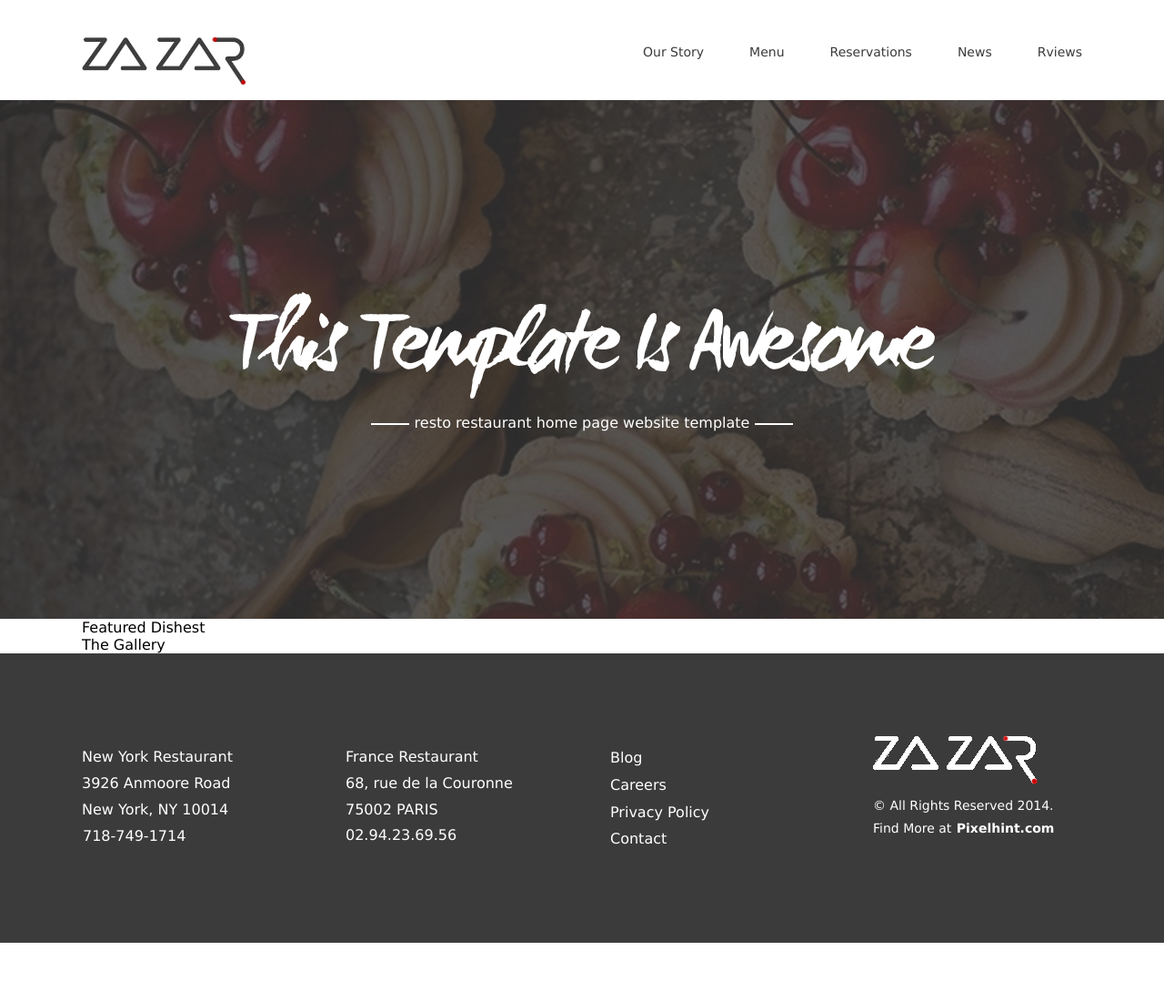
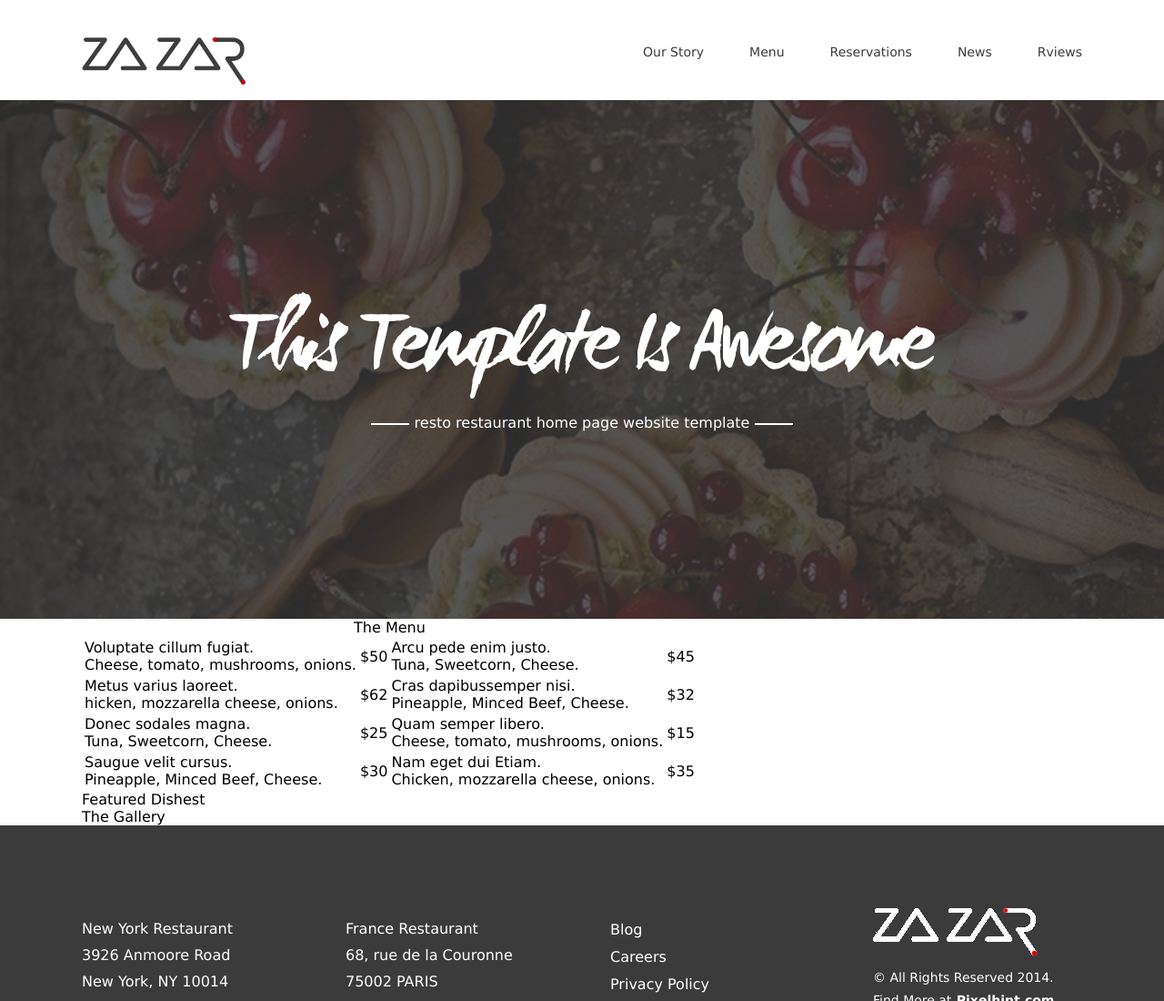
Before and after one commit to AriesDeng/blackpig1, a plain HTML site: page index.html in a window 1280 px wide. Shown: the top 1100 px of the page at 91% size. Before the commit the page ends 1036 px from the top, so only its background shows below. Drawn offline with Linux system fonts and the light colour scheme.

Commit message:
自己写了index-list部分

```diff
--- a/index.html
+++ b/index.html
@@ -33,7 +33,58 @@
 			</p>
 		</div>
 	</div>
-	<div class="index-list public-container"></div>
+	<div class="index-list public-container">
+		<table class="dish-table">
+			<caption>The Menu</caption>
+			<tr>
+				<td><p class="index-list-dishname">Voluptate cillum fugiat.</p>
+					<p class="dish-material">Cheese, tomato, mushrooms, onions.</p>
+				</td>
+				<td class="dish-price">$50</td>
+				<td>
+					<p class="index-list-dishname">Arcu pede enim justo.</p>
+					<p class="dish-material">Tuna, Sweetcorn, Cheese.</p>
+				</td>
+				<td class="dish-price">$45</td>
+			</tr>
+			<tr>
+				<td>
+					<p class="index-list-dishname">Metus varius laoreet.</p>
+					<p class="dish-material">hicken, mozzarella cheese, onions.</p>
+				</td>
+				<td class="dish-price">$62</td>
+				<td>
+					<p class="index-list-dishname">Cras dapibussemper nisi.</p>
+					<p class="dish-material">Pineapple, Minced Beef, Cheese.</p>
+				</td>
+				<td>$32</td>
+			</tr>
+			<tr>
+				<td>
+					<p class="index-list-dishname">Donec sodales magna.</p>
+					<p class="dish-material">Tuna, Sweetcorn, Cheese.</p>
+				</td>
+				<td>$25</td>
+				<td>
+					<p class="index-list-dishname">Quam semper libero.</p>
+					<p class="dish-material">Cheese, tomato, mushrooms, onions.</p>
+				</td>
+				<td class="dish-price">$15</td>
+			</tr>
+			<tr>
+				<td>
+					<p class="index-list-dishname">Saugue velit cursus.</p>
+					<p class="index-list-material">Pineapple, Minced Beef, Cheese.</p>
+				</td>
+				<td class="dish-price">$30</td>
+				<td>
+					<p class="index-list-dishname">Nam eget dui Etiam.</p>
+					<p class="index-list-material">Chicken, mozzarella cheese, onions.</p>
+				</td>
+				<td class="dish-price">$35</td>
+			</tr>
+		</table>
+	</div>
 	<div class="index-panel public-container">
 		<div class="index-panel-header">Featured Dishest</div>
 	</div>
```
Also changed, not shown: images/index-list-headbg.png (added).
